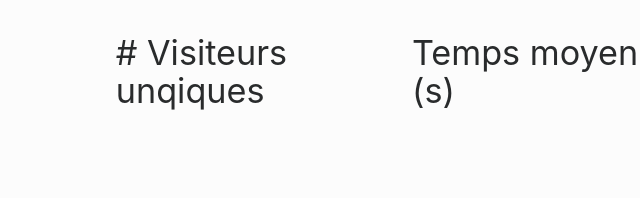
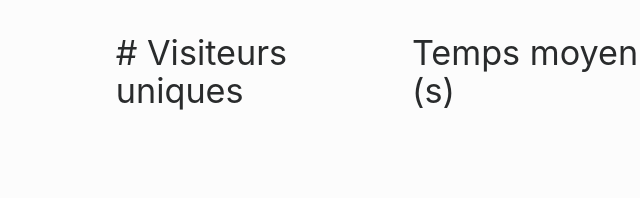
Before and after one commit to lecole-ldlc/bi_analytics, a plain HTML site: page index.html in a window 1280 px wide. Shown: the part 384-582 px from the top of the page, 95-735 px from the left. Drawn offline with nearby package versions, Linux system fonts and the light colour scheme; no server answers; a script that the page names is missing.

Commit message:
minor mod

```diff
--- a/index.html
+++ b/index.html
@@ -75,7 +75,7 @@
     </div>
     <div class="row">
         <div class="col-4">
-            <h4># Visiteurs unqiques</h4>
+            <h4># Visiteurs uniques</h4>
             <svg class="chart" id="blog_vu"></svg>
         </div>
         <div class="col-4">
```
